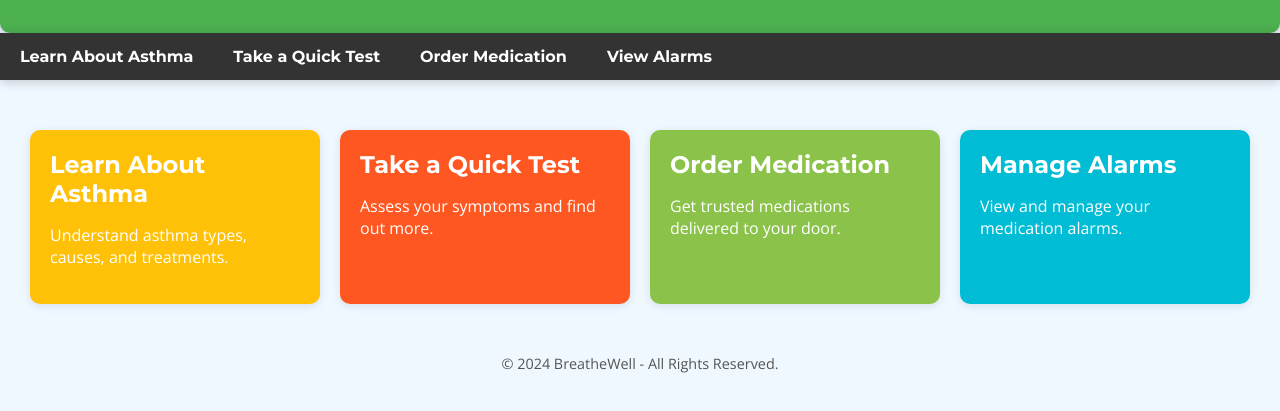
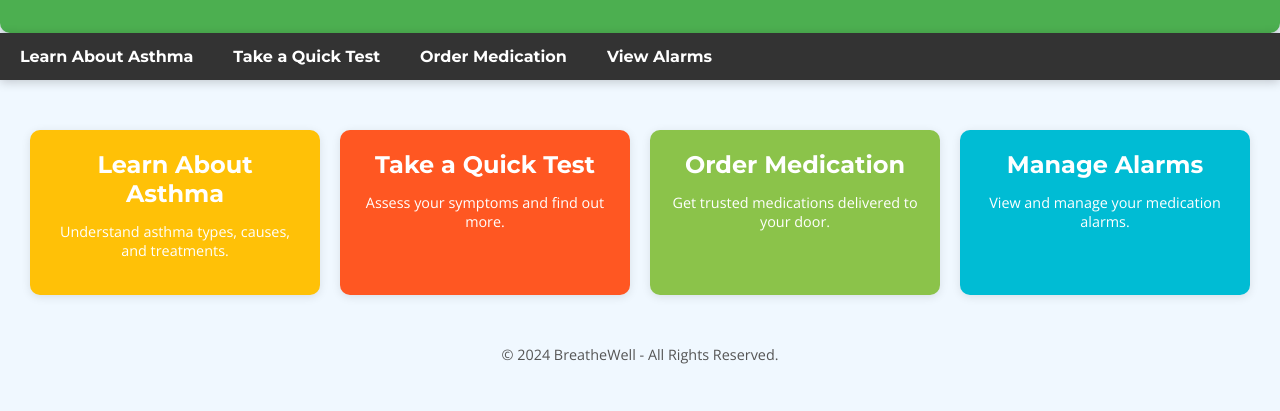
Before and after one commit to SnehalMittal/BreatheWell, a plain HTML site: page index.html in a window 1280 px wide. Shown: the part 131-542 px from the top of the page. Drawn offline with nearby package versions, Linux system fonts and the light colour scheme.

Commit message:
Update index.html

```diff
--- a/index.html
+++ b/index.html
@@ -50,46 +50,57 @@
             flex-wrap: wrap;
         }
 
-        .box {
+        .button-box {
             width: 250px;
             padding: 20px;
             margin: 10px;
             border-radius: 10px;
             box-shadow: 0 2px 10px rgba(0, 0, 0, 0.1);
-            background-color: #fff;
-            position: relative;
+            text-align: center;
+            text-decoration: none;
+            display: inline-block;
             cursor: pointer;
+            transition: transform 0.2s ease, box-shadow 0.2s ease;
+        }
+
+        .button-box:hover {
+            transform: scale(1.05);
+            box-shadow: 0 4px 15px rgba(0, 0, 0, 0.2);
         }
 
         .box-1 {
             background-color: #FFC107;
+            color: white;
         }
 
         .box-2 {
             background-color: #FF5722;
+            color: white;
         }
 
         .box-3 {
             background-color: #8BC34A;
+            color: white;
         }
 
         .box-4 {
             background-color: #00BCD4;
+            color: white;
         }
 
         .box-5 {
             background-color: #9C27B0;
+            color: white;
         }
 
-        .box h3 {
+        .button-box h3 {
             font-family: 'Montserrat', sans-serif;
             margin: 0;
             font-size: 1.5em;
-            color: white;
         }
 
-        .box p {
-            color: white;
+        .button-box p {
+            font-size: 0.9em;
         }
 
         footer {
@@ -116,41 +127,30 @@
 </nav>
 
 <div class="container">
-    <div class="box box-1" onclick="window.location.href='education.html'">
+    <a href="education.html" class="button-box box-1">
         <h3>Learn About Asthma</h3>
         <p>Understand asthma types, causes, and treatments.</p>
-    </div>
+    </a>
 
-    <div class="box box-2" onclick="window.location.href='test.html'">
+    <a href="test.html" class="button-box box-2">
         <h3>Take a Quick Test</h3>
         <p>Assess your symptoms and find out more.</p>
-    </div>
+    </a>
 
-    <div class="box box-3" onclick="window.location.href='medication.html'">
+    <a href="medication.html" class="button-box box-3">
         <h3>Order Medication</h3>
         <p>Get trusted medications delivered to your door.</p>
-    </div>
+    </a>
 
-    <div class="box box-4" onclick="window.location.href='medication_alarm.html'">
+    <a href="medication_alarm.html" class="button-box box-4">
         <h3>Manage Alarms</h3>
         <p>View and manage your medication alarms.</p>
-    </div>
+    </a>
 </div>
 
 <footer>
     <p>&copy; 2024 BreatheWell - All Rights Reserved.</p>
 </footer>
 
-<script>
-    function openAdmin() {
-        const password = prompt('Enter the secret password:');
-        if (password === 'admin123') {
-            window.location.href = 'view-users.html';
-        } else {
-            alert('Wrong password!');
-        }
-    }
-</script>
-
 </body>
 </html>
```
